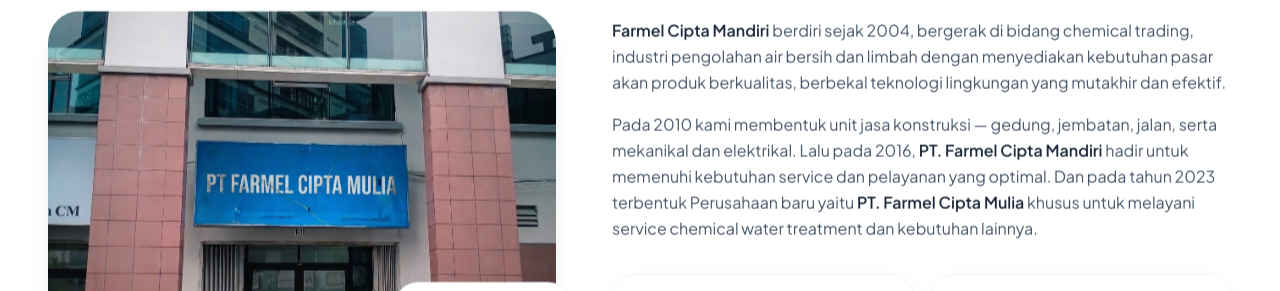
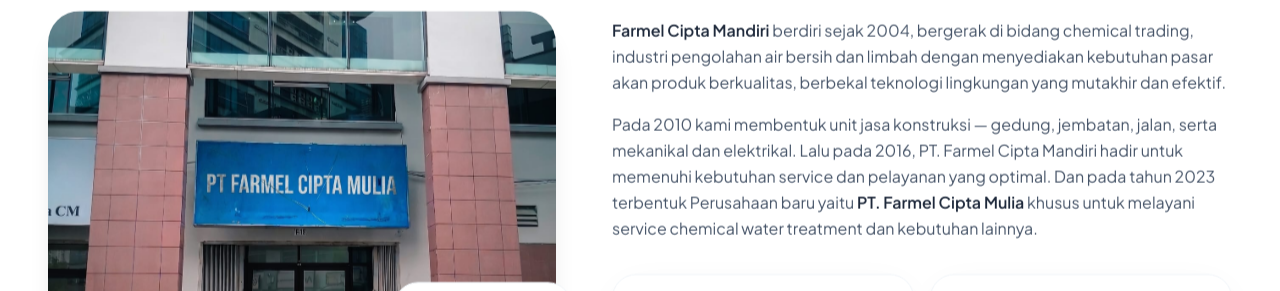
Before and after one commit to onlybot12/Farmel, a React (Vite) app: page / in a window 1280 px wide. Shown: the part 1198-1489 px from the top of the page. Built offline with nearby package versions, Linux system fonts and the light colour scheme.

Commit message:
Fix formatting issues in Profile component

```diff
--- a/src/components/Profile.tsx
+++ b/src/components/Profile.tsx
@@ -34,7 +34,7 @@
           </p>
           <p className="mt-4 text-slate-600 leading-relaxed">
             Pada 2010 kami membentuk unit jasa konstruksi — gedung, jembatan, jalan, serta
-            mekanikal dan elektrikal. Lalu pada 2016, <strong className="font-semibold text-slate-800">PT. Farmel Cipta Mandiri</strong> hadir
+            mekanikal dan elektrikal. Lalu pada 2016, PT. Farmel Cipta Mandiri hadir
             untuk memenuhi kebutuhan service dan pelayanan yang optimal. Dan pada tahun 2023 terbentuk Perusahaan baru yaitu <strong className= "font-semibold text-slate-800"> PT. Farmel Cipta Mulia</strong> khusus untuk melayani service chemical water treatment dan kebutuhan lainnya.
           </p>
 
```
